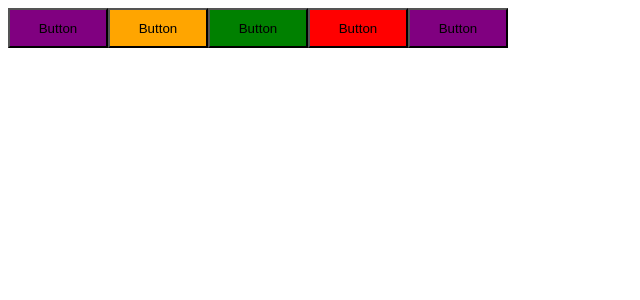
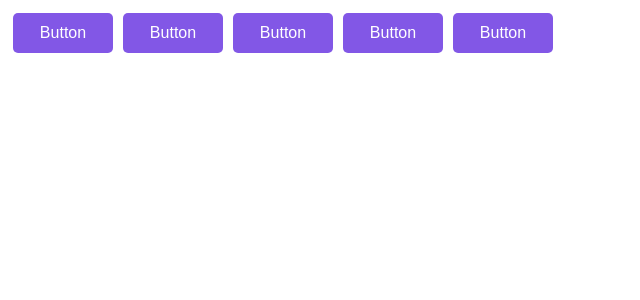
Before and after one commit to felipemjesus/rocketseat-reactjs, a React (Vite) app in the folder aulas/02-aprofundando-em-hooks/: page / in a window 1280 px wide. Shown: the top 300 px of the page, without its empty margins (0-640 px from the left). Built offline with nearby package versions, Linux system fonts and the light colour scheme.

Commit message:
Aula - Configurando temas

```diff
--- a/aulas/02-aprofundando-em-hooks/src/App.tsx
+++ b/aulas/02-aprofundando-em-hooks/src/App.tsx
@@ -1,13 +1,15 @@
 import { Button } from "./components/Button";
+import { ThemeProvider } from "styled-components";
+import { defaultTheme } from "./styles/themes/default";
 
 export function App() {
   return (
-    <>
+    <ThemeProvider theme={defaultTheme}>
       <Button variant="primary" />
       <Button variant="secondary" />
       <Button variant="success" />
       <Button variant="danger" />
       <Button />
-    </>
+    </ThemeProvider>
   )
 }
--- a/aulas/02-aprofundando-em-hooks/src/components/Button.styles.ts
+++ b/aulas/02-aprofundando-em-hooks/src/components/Button.styles.ts
@@ -16,8 +16,13 @@
 export const ButtonContainer = styled.button<ButtonContainerProps>`
     width: 100px;
     height: 40px;
+    border-radius: 5px;
+    border: none;
+    cursor: pointer;
+    font-size: 16px;
+    font-weight: 500;
+    margin: 5px;
 
-    ${({ variant }) => css`
-        background-color: ${buttonVariants[variant]};
-    `}
+    background-color: ${({ theme }) => theme.primary};
+    color: ${({ theme }) => theme.white};
 `
--- /dev/null
+++ b/aulas/02-aprofundando-em-hooks/src/styles/themes/default.ts
@@ -0,0 +1,5 @@
+export const defaultTheme = {
+    primary: '#8257E6',
+    secondary: 'orange',
+    white: '#fff',
+}
```
